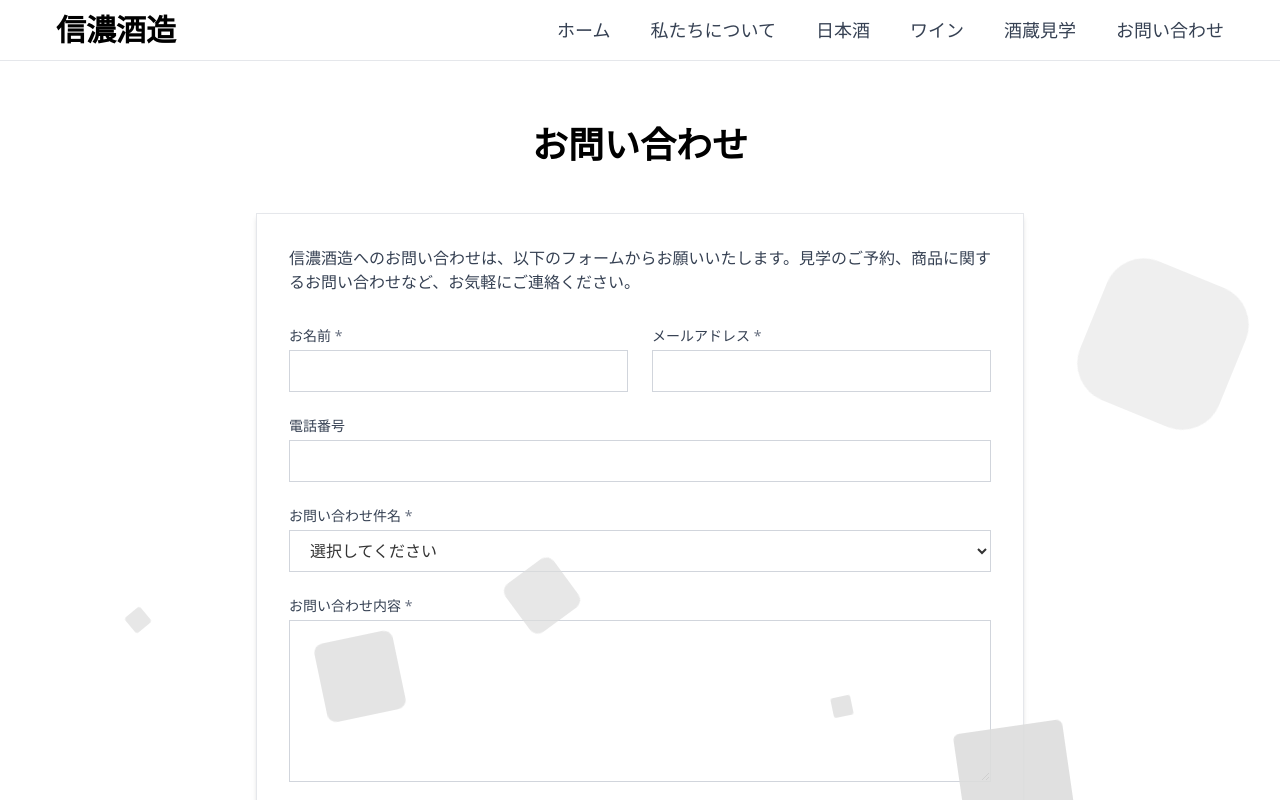
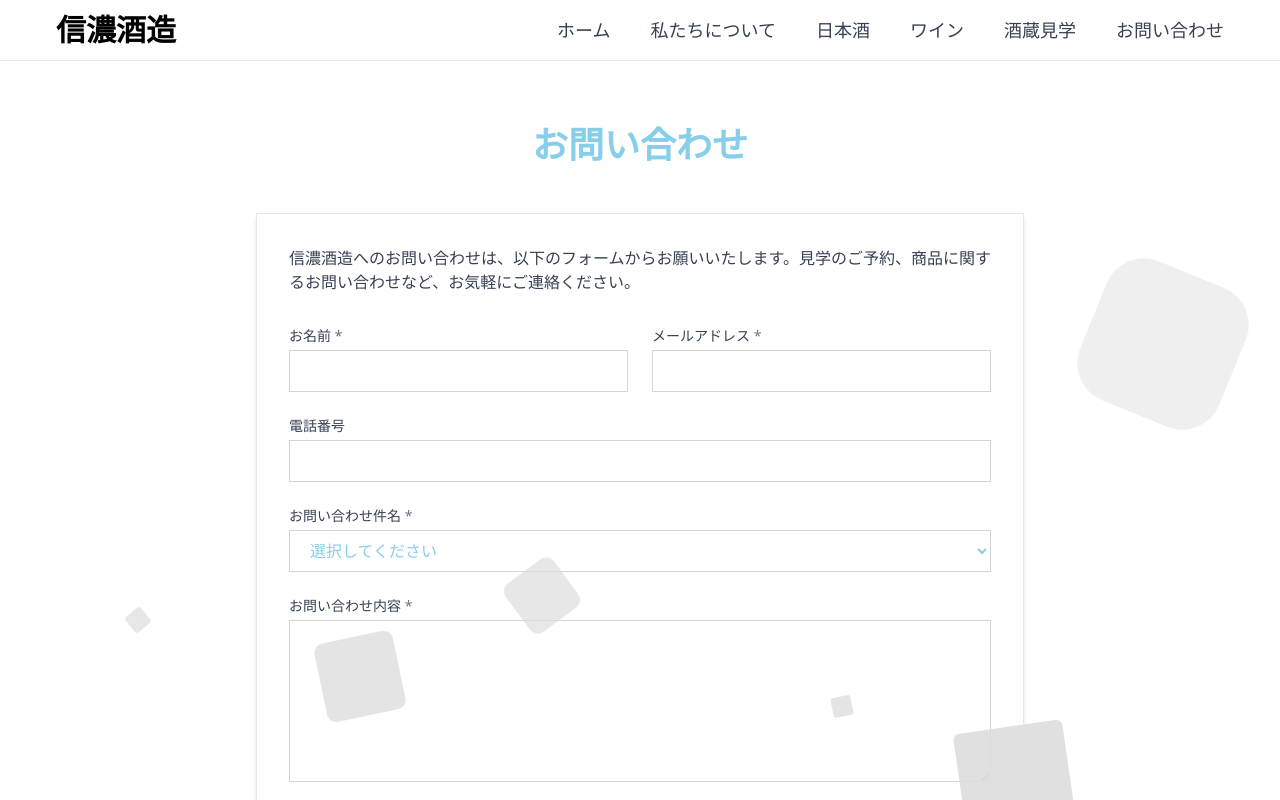
Before and after one commit to k-mawa/demonextjs, a Next.js app: page /contact in a window 1280 px wide. Shown: the top 800 px of the page. Built offline with nearby package versions, Linux system fonts and the light colour scheme.

Commit message:
some letter's color changed to skyblue and lightblue in global.css

```diff
--- a/src/app/contact/page.tsx
+++ b/src/app/contact/page.tsx
@@ -14,7 +14,7 @@
       <Header />
       <main className="min-h-screen py-16">
         <div className="container mx-auto px-4">
-          <h1 className="text-4xl font-bold text-center mb-12 text-black dark:text-white">
+          <h1 className="text-4xl font-bold text-center mb-12 text-blue dark:text-white">
             お問い合わせ
           </h1>
 
--- a/src/app/globals.css
+++ b/src/app/globals.css
@@ -2,9 +2,9 @@
 
 :root {
   --background: #ffffff;
-  --foreground: #333333;
-  --primary: #1a1a1a;
-  --secondary: #4a4a4a;
+  --foreground: skyblue;
+  --primary: blue;
+  --secondary: lightblue;
   --accent: #777777;
   --muted: #f5f5f5;
 }
```
